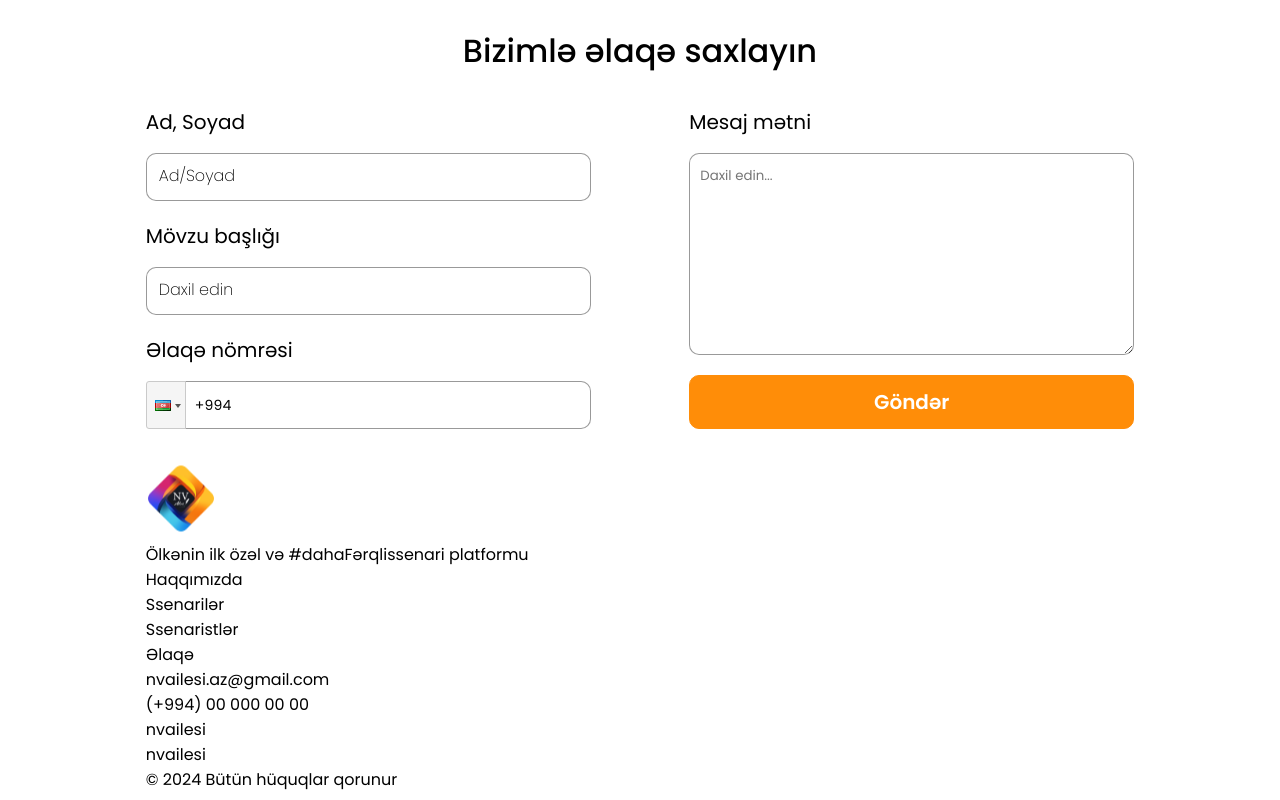
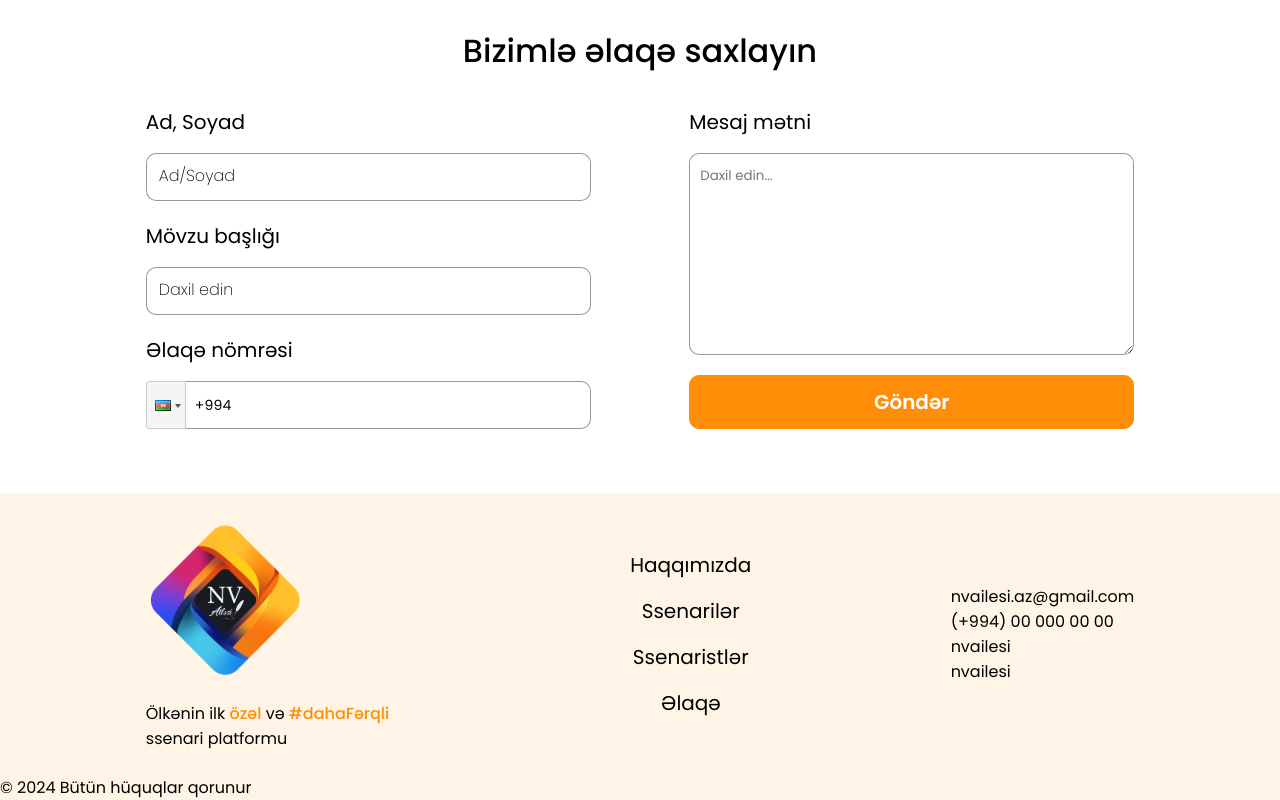
Before and after one commit to Zaranasirova/nva_ailesi, a React (Vite) app: page / in a window 1280 px wide. Shown: the part 2472-3272 px from the top of the page. Built offline with nearby package versions, Linux system fonts and the light colour scheme.

Commit message:
Completion of SCSS for footer logo-country-text and navbar sections

```diff
--- a/src/assets/scss/components/_footer.scss
+++ b/src/assets/scss/components/_footer.scss
@@ -1,5 +1,50 @@
 .footer{
+  margin-top: 32px;
+    background-color: $orange-50-color;
 .footer-wrapper{
+    display: flex;
+    justify-content: space-between;
+    padding: 24px 0;
+    align-items: center;
+    .footer-logo-country-text{
+        display: flex;
+        flex-direction: column;
+        width: 285px;
+        gap: 20px;
+        .footer-logo{
+            width: 163px;
+            height: 164px;
+            img{
+                width: 100%;
+                height: 100%;
+                object-fit: cover;
 
+            }
+        }
+        .country-text{
+            width: 100%;
+            font-size: 16px;
+            font-weight: 400;
+            span{
+                font-weight: 500;
+                color: $primary-color;
+            }
+        }
+
+    }
+    .footer-navbar{
+        .footer-navbar-list{
+            display: flex;
+            flex-direction: column;
+            gap: 16px;
+            align-items: center;
+            .footer-list{
+                a{
+                    font-size: 20px;
+                    font-weight: 400;
+                }
+            }
+        }
+    }
 }
 }
--- a/src/components/Footer.tsx
+++ b/src/components/Footer.tsx
@@ -6,11 +6,11 @@ const Footer = () => {
     <footer className="footer">
       <div className="container footer-wrapper">
         <div className="footer-logo-country-text">
-          <div className="fooer-logo">
+          <div className="footer-logo">
             <img src={logo} alt="logo" />
           </div>
           <p className="country-text">
-            Ölkənin ilk <span>özəl</span> və <span>#dahaFərqli</span>ssenari
+            Ölkənin ilk <span>özəl</span> və <span>#dahaFərqli</span> ssenari
             platformu
           </p>
         </div>
@@ -58,10 +58,11 @@ const Footer = () => {
             </li>
           </ul>
         </div>
-        <div className="copyWrite">
+
+      </div>
+      <div className="copyWrite">
             <p>© 2024 Bütün hüquqlar qorunur</p>
         </div>
-      </div>
     </footer>
   );
 };
```
